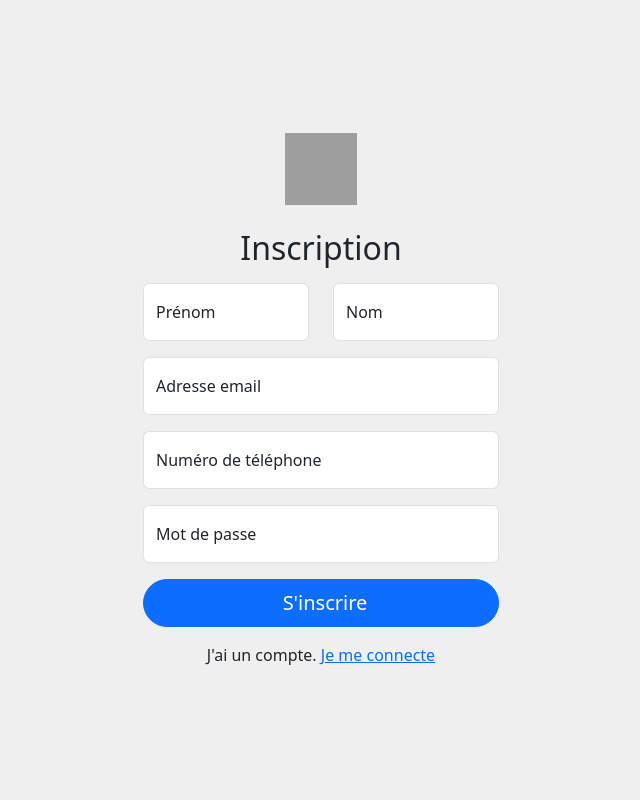
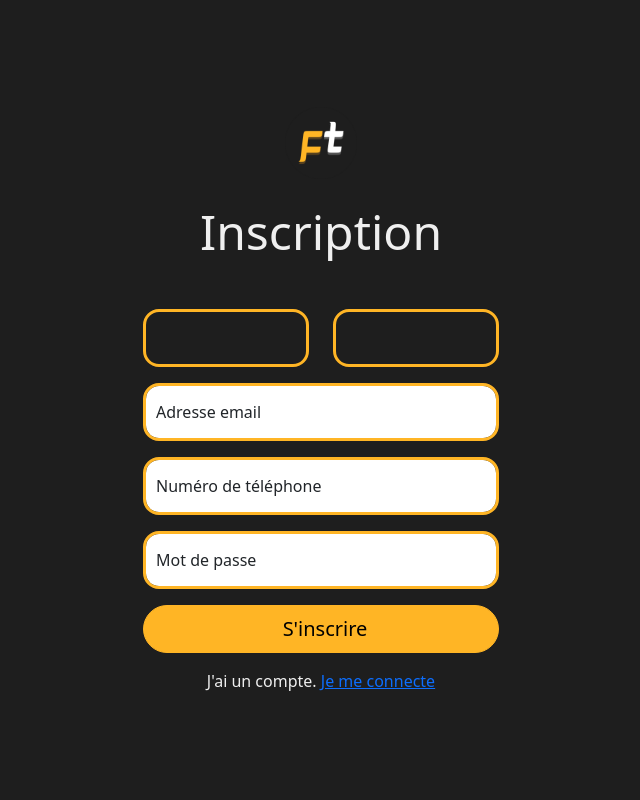
Before and after one commit to Bts-Sio-CCI/FlowTechAP1, a PHP site: page /pages/inscription.php in a window 1280 px wide. Shown: the whole page, without its empty margins (319-959 px from the left). Run offline with PHP 8.4, Linux system fonts and the light colour scheme; grey boxes are pictures that could not be loaded.

Commit message:
modification couleur placeholder

```diff
--- a/pages/inscription.php
+++ b/pages/inscription.php
@@ -17,22 +17,22 @@ if (isset($_POST['submit'])) { // Verifie que le bouton submit soit cliqué
 
 	// Vérification des champs et envoi des messages d'erreur
 	$error = "";
-    if(empty($_REQUEST['nom'])) {
+	if (empty($_REQUEST['nom'])) {
 		$error .= "Le champ nom est manquant.<br>";
 	}
-    if(empty($_REQUEST['prenom'])) {
+	if (empty($_REQUEST['prenom'])) {
 		$error .= "Le champ prénom est manquant.<br>";
 	}
-    if(empty($_REQUEST['email'])) {
+	if (empty($_REQUEST['email'])) {
 		$error .= "Le champ email est manquant.<br>";
 	}
-	if(!filter_var($email, FILTER_VALIDATE_EMAIL) && strlen($email) > 5) {
+	if (!filter_var($email, FILTER_VALIDATE_EMAIL) && strlen($email) > 5) {
 		$error .= "Le champ email n'est pas valide.<br>";
 	}
-    if(empty($_REQUEST['telephone'])) {
+	if (empty($_REQUEST['telephone'])) {
 		$error .= "Le champ telephone est manquant.<br>";
 	}
-    if(empty($_REQUEST['motdepasse'])) {
+	if (empty($_REQUEST['motdepasse'])) {
 		$error .= "Le champ mot de passe est manquant.<br>";
 	}
 
@@ -56,7 +56,7 @@ if (isset($_POST['submit'])) { // Verifie que le bouton submit soit cliqué
 	//$today = date('Y-m-d');
 
 	// Ajout des infroamtions dans la table si pas d'erreur
-    if($error == "") {
+	if ($error == "") {
 		$sql = "INSERT INTO utilisateurs (nom, prenom, email, telephone, motdepasse) VALUES ('$nom', '$prenom', '$email', '$telephone', '$motdepasse')";
 		if (mysqli_query($con, $sql)) {
 			// Si l'tuilisateur est inscrit, on récupère l'ID qui lui est assigné
@@ -72,13 +72,15 @@ if (isset($_POST['submit'])) { // Verifie que le bouton submit soit cliqué
 			exit();
 			// Sinon affiche message d'erreur
 		} else {
-        	$error .= "Erreur: " . $sql . "<br>" . mysqli_error($con); }// Fermeture de la connection mysqli_close($con);
+			$error .= "Erreur: " . $sql . "<br>" . mysqli_error($con);
+		} // Fermeture de la connection mysqli_close($con);
 	}
 }
 ?>
 
 <!DOCTYPE html>
 <html lang="fr">
+
 <head>
 	<meta charset="utf-8" />
 	<meta name="viewport" content="width=device-width, initial-scale=1" />
@@ -91,27 +93,24 @@ if (isset($_POST['submit'])) { // Verifie que le bouton submit soit cliqué
 	<link rel="stylesheet" href="https://cdn.jsdelivr.net/npm/bootstrap-icons@1.11.2/font/bootstrap-icons.min.css" />
 </head>
 
-	<body class="bg-light">
+<body class="bg-dark">
 	<main class="container text-center">
-			<div class="row justify-content-md-center align-items-center min-vh-100">
+		<div class="row justify-content-md-center justify-text-left align-items-center min-vh-100">
 			<form id="form-register" action="" method="POST" class="col-md-6 col-lg-5 col-xl-4">
-					<!-- Icon -->
-					<a href="/index.php"><img class="mb-4" src="/img/icon/android-chrome-192x192.png" alt="" width="72" height="72" /></a>
-					<h2 class="mb-3 text-center">Inscription</h2>
-
+				<!-- LOGO -->
+				<a href="/index.php"><img class="mb-4" src="/img/logos/logo-min-rounded.png" alt="" width="72" height="72" /></a>
+				<h2 class="mb-5 display-5 text-center text-light">Inscription</h2>
 				<div class="row">
 					<!-- Prénom -->
 					<div class="col">
-							<div class="form-floating mb-3">
-								<input type="text" class="form-control" id="prenom" placeholder="John" name="prenom" />
-								<label for="prenom">Prénom</label>
+						<div class="form-floating">
+							<input type="text" class="form-control rounded-4 border-flowtech border-3 p-3 bg-dark text-light" id="prenom" placeholder="John" name="prenom" />
 						</div>
 					</div>
 					<!-- Nom -->
 					<div class="col">
 						<div class="form-floating mb-3">
-								<input type="text" class="form-control" id="nom" placeholder="Doe" name="nom" />
-								<label for="nom">Nom</label>
+							<input type="text" class="form-control rounded-4 border-flowtech border-3 p-3 bg-dark text-light" id="nom" placeholder="John" name="nom" />
 						</div>
 					</div>
 				</div>
@@ -120,7 +119,7 @@ if (isset($_POST['submit'])) { // Verifie que le bouton submit soit cliqué
 				<div class="row">
 					<div class="col">
 						<div class="form-floating mb-3">
-								<input type="email" class="form-control" id="email" placeholder="john.doe@example.com" name="email" />
+							<input type="email" class="form-control rounded-4 border-flowtech border-3" id="email" placeholder="john.doe@example.com" name="email" />
 							<label for="email">Adresse email</label>
 						</div>
 					</div>
@@ -130,7 +129,7 @@ if (isset($_POST['submit'])) { // Verifie que le bouton submit soit cliqué
 				<div class="row">
 					<div class="col">
 						<div class="form-floating mb-3">
-								<input type="number" class="form-control" id="telephone" placeholder="0769581707" name="telephone" />
+							<input type="number" class="form-control rounded-4 border-flowtech border-3" id="telephone" placeholder="0769581707" name="telephone" />
 							<label for="nbcig">Numéro de téléphone</label>
 						</div>
 					</div>
@@ -140,7 +139,7 @@ if (isset($_POST['submit'])) { // Verifie que le bouton submit soit cliqué
 				<div class="row">
 					<div class="col">
 						<div class="form-floating mb-3">
-								<input type="password" class="form-control" id="motdepasse" placeholder="6mi5q9rvYrl&Rx4v" name="motdepasse" />
+							<input type="password" class="form-control rounded-4 border-flowtech border-3" id="motdepasse" placeholder="6mi5q9rvYrl&Rx4v" name="motdepasse" />
 							<label for="motdepasse">Mot de passe</label>
 						</div>
 					</div>
@@ -149,10 +148,10 @@ if (isset($_POST['submit'])) { // Verifie que le bouton submit soit cliqué
 
 
 				<!-- Bouton de connexion -->
-					<button type="submit" name="submit" id="submit" value="REGISTER" class="btn btn-lg btn-primary w-100"><i class="fas fa-arrow-right me-2"></i>S'inscrire</button>
+				<button type="submit" name="submit" id="submit" value="REGISTER" class="btn btn-lg btn-flowtech w-100"><i class="fas fa-arrow-right me-2"></i>S'inscrire</button>
 
 				<!-- Message d'erreur -->
-					<?php if(isset($error)): ?>
+				<?php if (isset($error)): ?>
 					<div class="alert alert-danger mt-3" role="alert">
 						<?= $error ?>
 					</div>
@@ -160,11 +159,12 @@ if (isset($_POST['submit'])) { // Verifie que le bouton submit soit cliqué
 
 				<!-- Changement de page -->
 				<div class="mt-3">
-						<span>J'ai un compte.</span>
+					<span class="text-light">J'ai un compte.</span>
 					<a href="/pages/login.php" class="link-primary">Je me connecte</a>
 				</div>
 			</form>
 		</div>
 	</main>
 </body>
+
 </html>
--- a/scss/custom.scss
+++ b/scss/custom.scss
@@ -177,3 +177,8 @@ $theme-colors: map-merge($custom-theme-colors, $theme-colors);
 	background-color: $secondary;
 	color: $dark;
 }
+
+.form-control::placeholder { /* Chrome, Firefox, Opera, Safari 10.1+ */
+	color: $light;
+	opacity: 1; /* Firefox */
+}
```
Also changed, not shown: css/custom.css, 1 other file. Lines whose indentation alone changed are shown as unchanged.
